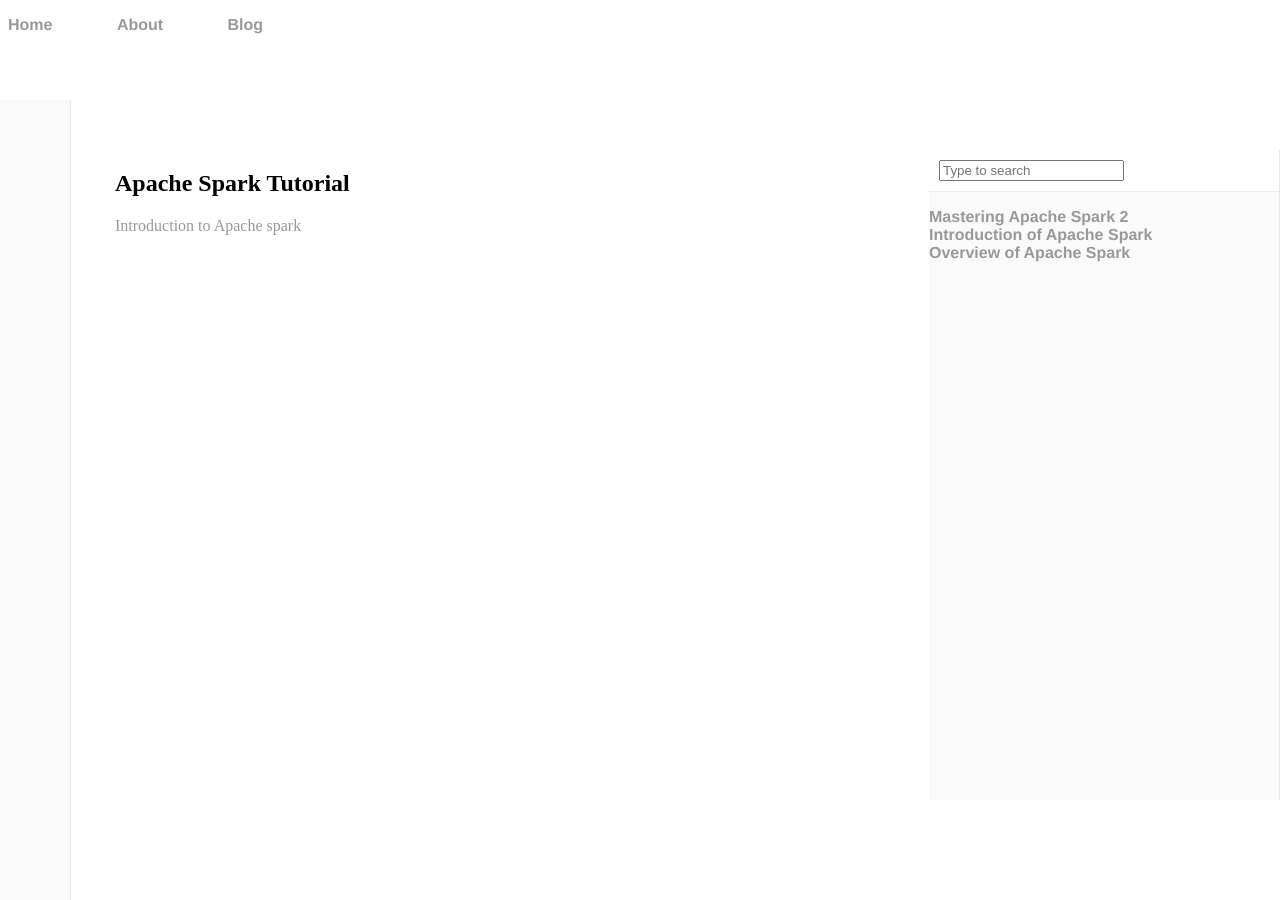
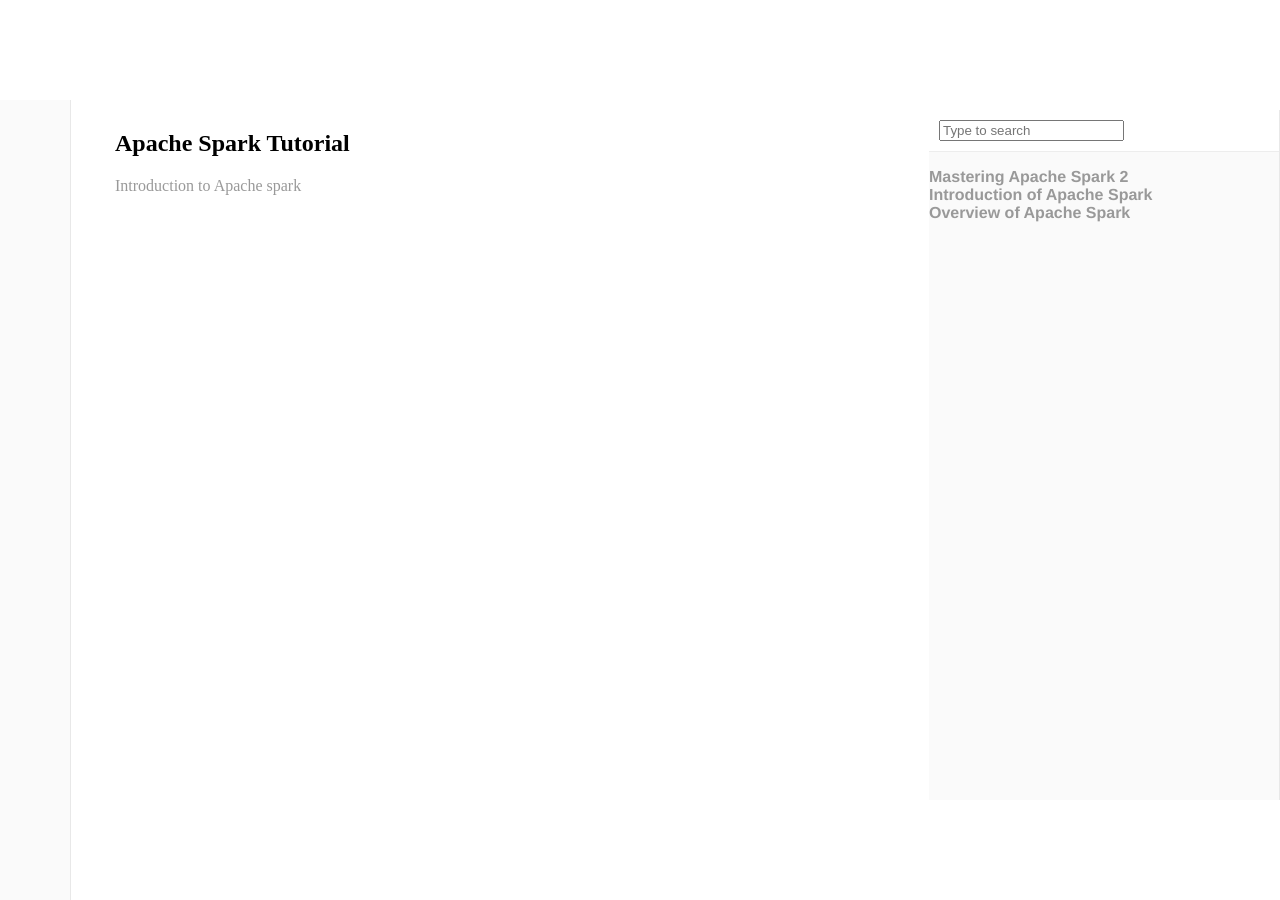
Before and after one commit to spark-tutorial/spark-tutorial.github.io, a Jekyll site: the page built from index.html, in a window 1280 px wide. Built offline with Jekyll 4.4.1, drawn with Linux system fonts in a browser that asks for light colours.

Commit message:
Update main.css

```diff
--- a/css/main.css
+++ b/css/main.css
@@ -180,7 +180,7 @@
 
 .container2{
     position: absolute;
-    top: 50px;
+    top: 10px;
     right: 0;
     left: 0!important;
     bottom: 100px;
```
